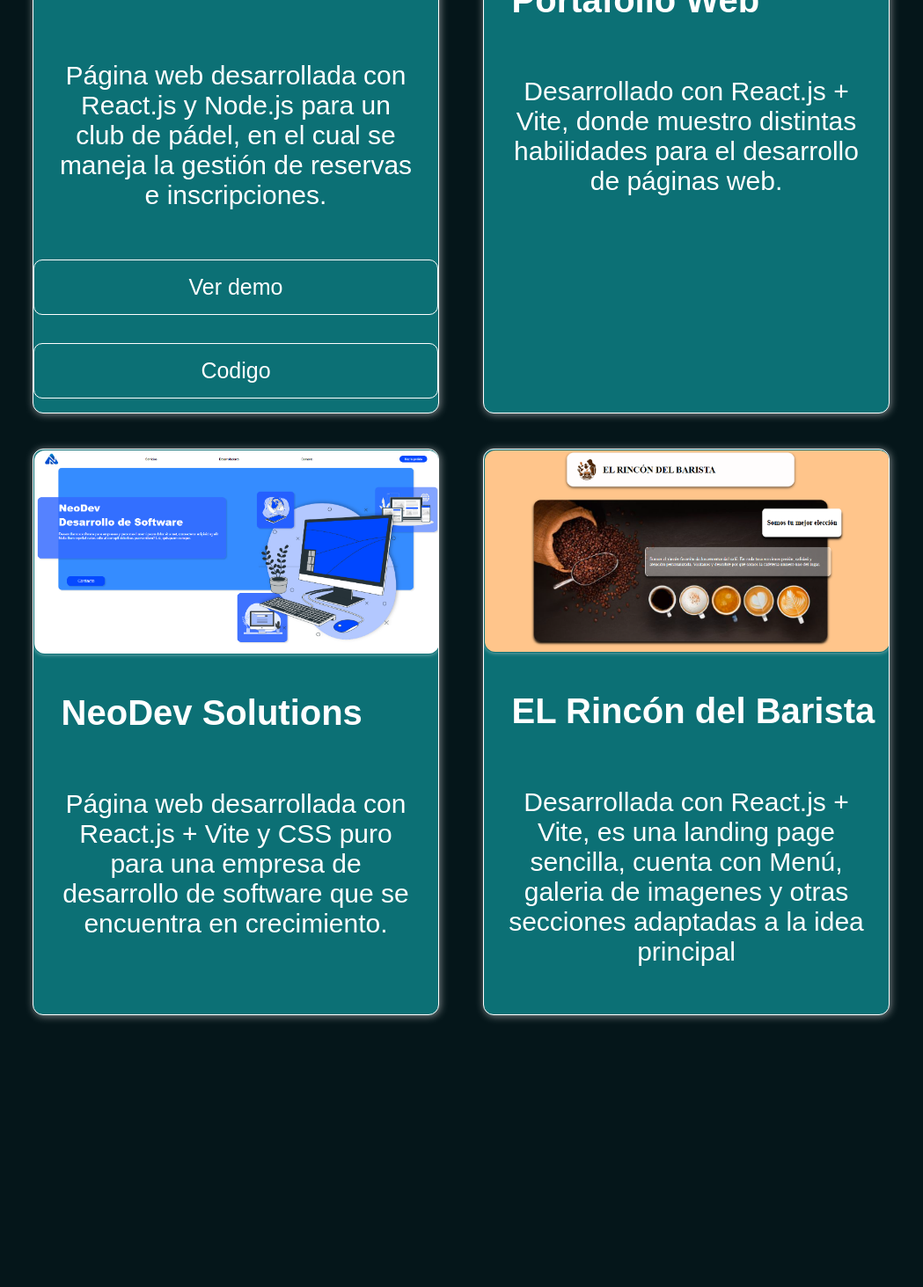
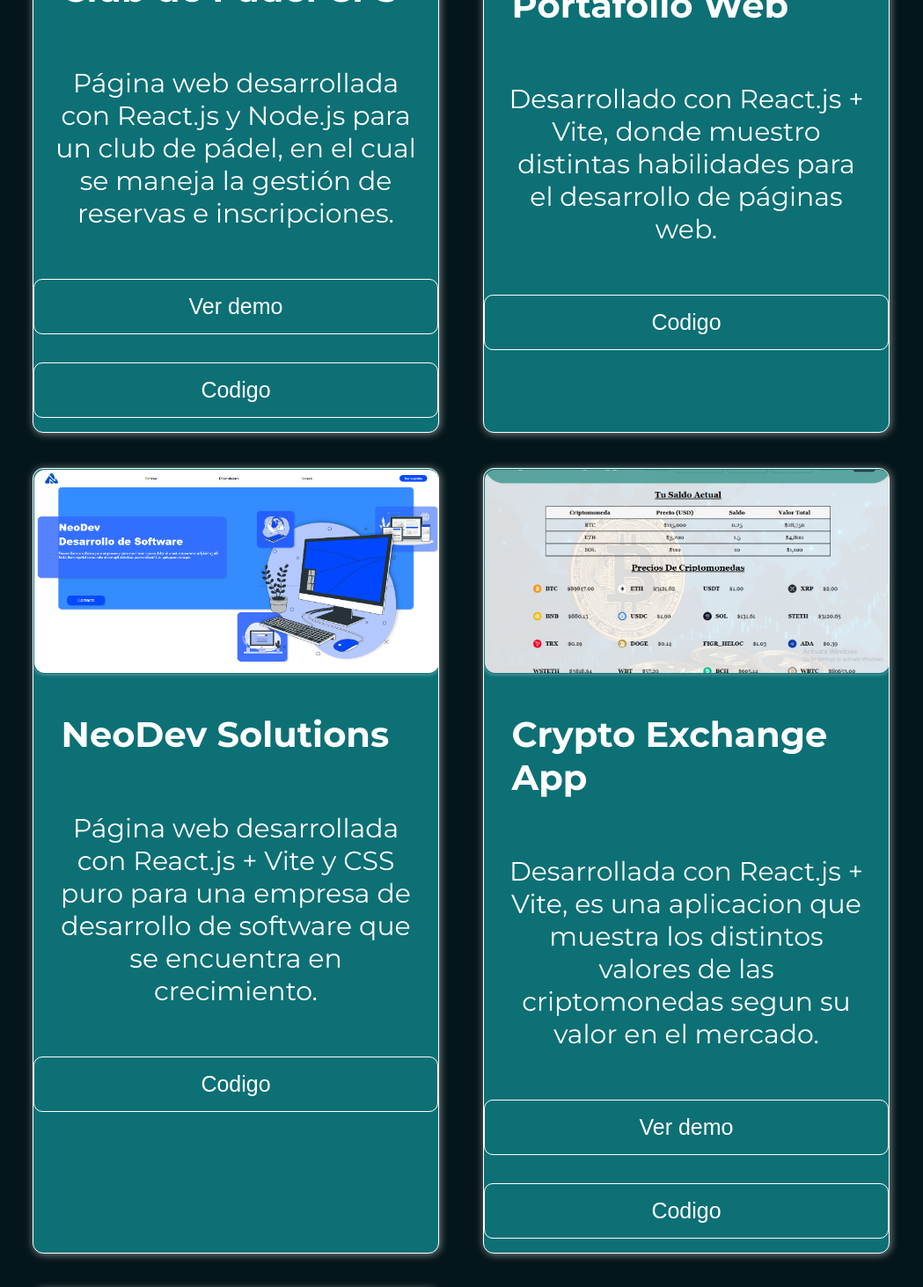
Before and after one commit to CesarMMC11/Portfolio-web, a React (Vite) app: page /proyectos in a window 1280 px wide. Shown: the part 698-2161 px from the top of the page at 88% size, without its empty margins (116-1165 px from the left). Before the commit the page ends 2000 px from the top, so only its background shows below. Built offline with nearby package versions, Linux system fonts and the light colour scheme.

Commit message:
arreglos 2026

```diff
--- a/index.html
+++ b/index.html
@@ -4,6 +4,7 @@
     <meta charset="UTF-8" />
     <meta name="viewport" content="width=device-width, initial-scale=1.0" />
     <link rel="icon" type="image/png" href="./public/logo (1).jpg">
+    <link href="https://fonts.googleapis.com/css2?family=Montserrat:wght@100..900&display=swap" rel="stylesheet">
     <title>César M. Montilla C.</title>
   </head>
   <body>
--- a/src/App.css
+++ b/src/App.css
@@ -0,0 +1,7 @@
+    @import url('https://fonts.googleapis.com/css2?family=Montserrat+Alternates:ital,wght@0,100;0,200;0,300;0,400;0,500;0,600;0,700;0,800;0,900;1,100;1,200;1,300;1,400;1,500;1,600;1,700;1,800;1,900&family=Montserrat:ital,wght@0,100..900;1,100..900&family=Outfit:wght@100..900&display=swap');
+
+
+body {
+    background-color: white;
+    font-family: 'Montserrat', sans-serif;
+}
--- a/src/components/habilidades.jsx
+++ b/src/components/habilidades.jsx
@@ -2,7 +2,7 @@
 import '../styles/habilidades.css';
 import { FaHtml5, FaCss3Alt, FaJs, FaReact, FaGitAlt, FaDatabase, FaGithub, FaTerminal } from "react-icons/fa";
 import { DiPhp } from "react-icons/di";
-import { SiVite, SiGreensock, SiNodedotjs, SiLaravel, SiFigma, SiAngular, SiPostman, SiNotion } from "react-icons/si";
+import { SiPython, SiNestjs, SiExpress, SiVite, SiGreensock, SiNodedotjs, SiLaravel, SiFigma, SiAngular, SiPostman, SiNotion } from "react-icons/si";
 import gsap from 'gsap';
 import ScrollTrigger from 'gsap/ScrollTrigger';
 
@@ -46,8 +46,9 @@
     <div className="iconos-grupo">
         {[
         { Icon: FaHtml5, nombre: 'HTML5' },
-        { Icon: FaCss3Alt, nombre: 'CSS3' },
+        {Icon: SiPython, nombre: 'Python'},
         { Icon: FaJs, nombre: 'JavaScript' },
+        { Icon: SiNodedotjs, nombre: 'Node.Js' },
         { Icon: DiPhp, nombre: 'PHP' },
         { Icon: FaDatabase, nombre: 'SQL' },
         ].map(({ Icon, nombre }, i) => (
@@ -66,9 +67,10 @@
         { Icon: FaReact, nombre: 'React.Js' },
         { Icon: SiVite, nombre: 'Vite' },
         { Icon: SiGreensock, nombre: 'GSAP' },
-        { Icon: SiNodedotjs, nombre: 'Node.Js' },
         { Icon: SiLaravel, nombre: 'Laravel' },
         { Icon: SiAngular, nombre: 'Angular' },
+        { Icon: SiNestjs, nombre: "Nest"},
+        { Icon: SiExpress, nombre: "Express"}
         ].map(({ Icon, nombre }, i) => (
         <div className='icono-container' key={i} ref={agregarRef}>
             <Icon className="icono" title={nombre} />
--- a/src/components/proyectos.jsx
+++ b/src/components/proyectos.jsx
@@ -19,7 +19,7 @@
         <a href="https://clubdepadelcp.netlify.app/home">Ver demo</a>
         </button>
         <button className='btn-proyect'>
-        <a href="https://clubdepadelcp.netlify.app/home">Codigo</a>
+        <a href="https://github.com/CesarMMC11/ProyectoFinal">Codigo</a>
         </button>
     </div>
 
@@ -28,6 +28,10 @@
         <h3>Portafolio Web</h3>
         <p>Desarrollado con React.js + Vite, donde muestro distintas habilidades
         para el desarrollo de páginas web.</p>
+
+        <button className='btn-proyect'>
+            <a href="https://github.com/CesarMMC11/Portfolio-web">Codigo</a>
+        </button>
     </div>
 
     <div className='project-card'>
@@ -36,6 +40,27 @@
         <p>Página web desarrollada con React.js + Vite y CSS
         puro para una empresa de desarrollo de software
         que se encuentra en crecimiento.</p>
+
+        <button className='btn-proyect'>
+            <a href="https://github.com/CesarMMC11/NeoDev">Codigo</a>
+        </button>
+    </div>
+
+    <div className='project-card'>
+        <img src="/image/crypto-app.png" alt="imagen" />
+        <h3>Crypto Exchange App</h3>
+        <p>Desarrollada con React.js + Vite, es una aplicacion
+            que muestra los distintos valores de las criptomonedas
+            segun su valor en el mercado.
+        </p>
+
+        <button className='btn-proyect'>
+            <a href="https://crypto-exchange-appv1.netlify.app/register">Ver demo</a>
+        </button>
+
+        <button className='btn-proyect'>
+            <a href="https://github.com/CesarMMC11/Crypto-Exchange-App">Codigo</a>
+        </button>
     </div>
 
     <div className='project-card'>
@@ -44,6 +69,10 @@
         <p>Desarrollada con React.js + Vite, es una landing page
             sencilla, cuenta con Menú, galeria de imagenes y otras
             secciones adaptadas a la idea principal</p>
+
+        <button className='btn-proyect'>
+            <a href="https://github.com/CesarMMC11/ERDB-landing">Codigo</a>
+        </button>
     </div>
 
 
--- a/src/index.css
+++ b/src/index.css
@@ -1,6 +1,7 @@
+    @import url('https://fonts.googleapis.com/css2?family=Montserrat+Alternates:ital,wght@0,100;0,200;0,300;0,400;0,500;0,600;0,700;0,800;0,900;1,100;1,200;1,300;1,400;1,500;1,600;1,700;1,800;1,900&family=Montserrat:ital,wght@0,100..900;1,100..900&family=Outfit:wght@100..900&display=swap');
+
 
 body {
     background-color: white;
-    @import url('https://fonts.googleapis.com/css2?family=Montserrat+Alternates:ital,wght@0,100;0,200;0,300;0,400;0,500;0,600;0,700;0,800;0,900;1,100;1,200;1,300;1,400;1,500;1,600;1,700;1,800;1,900&family=Montserrat:ital,wght@0,100..900;1,100..900&family=Outfit:wght@100..900&display=swap');
-    font-family:Georgia, 'Times New Roman', Times, serif;
+    font-family: 'Montserrat', sans-serif;
 }
--- a/src/styles/about.css
+++ b/src/styles/about.css
@@ -68,7 +68,7 @@
     flex-direction: column;
     margin-top: 2rem;
     gap: 1.5rem;
-    font-size: clamp(0.85rem, 2.5vw, 1rem);
+    font-size: clamp(0.5rem, 2.5vw, 1rem);
     color: white;
     width: 100%;
     align-items: center;
--- a/src/styles/header.css
+++ b/src/styles/header.css
@@ -1,7 +1,11 @@
+body {
+    font-family: 'Montserrat', sans-serif;
+}
+
 .header {
     position: relative;
     width: 100%;
-    height: 90vh;
+    height: 95vh;
     background-image: url(../../image/back.jpg);
     background-size: cover;
     background-position: center;
--- a/src/styles/navbar.css
+++ b/src/styles/navbar.css
@@ -1,7 +1,7 @@
 /* Reset básico */
 body {
     margin: 0;
-    font-family: Arial, sans-serif;
+    font-family: 'Montserrat', sans-serif;
     background-color: #0a0a0a;
     color: white;
     overflow-x: hidden;
--- a/src/styles/proyects.css
+++ b/src/styles/proyects.css
@@ -1,3 +1,7 @@
+body {
+    font-family: 'Montserrat', sans-serif;
+}
+
 .proyectos h2 {
     text-align: center;
     margin-top: 5rem;
--- a/src/styles/services.css
+++ b/src/styles/services.css
@@ -5,7 +5,7 @@
 .services-container {
     display: grid;
     grid-template-columns: repeat(4,1fr);
-    gap: 2rem;
+    gap: 1rem;
     padding: 2rem;
     margin: 0 auto;
     width: 90%;
```
Also changed, not shown: public/image/crypto-app.png (added).
